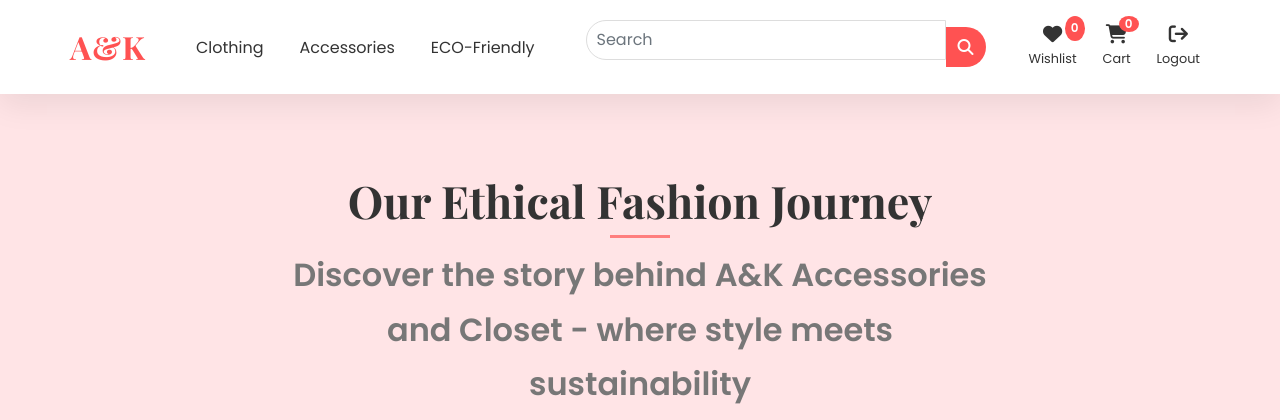
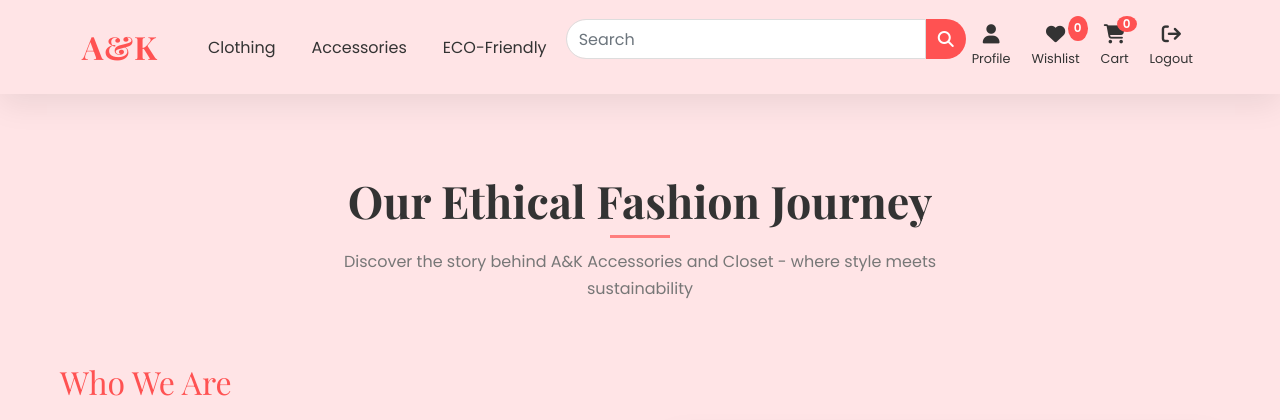
Before and after one commit to thapakabita852/FYP_EcommerceWebsite, a Django app: template templates/products/about_us.html in a window 1280 px wide. Shown: the top 420 px of the page. Run offline with Django 3.2, Linux system fonts and the light colour scheme; the template is opened without the code that fills it, so the values that code supplies are empty; some libraries are stand-ins or nearby versions.

Commit message:
make some changes in design

```diff
--- a/templates/products/about_us.html
+++ b/templates/products/about_us.html
@@ -5,7 +5,6 @@
     <meta name="viewport" content="width=device-width, initial-scale=1.0" />
     <title>About Us - A&K Accessories And Closet</title>
     <link rel="stylesheet" href="{% static 'css/bootstrap.min.css' %}" />
-    <link rel="stylesheet" href="{% static 'css/dash-style.css' %}" />
     <link rel="stylesheet" href="https://cdnjs.cloudflare.com/ajax/libs/font-awesome/6.4.0/css/all.min.css" />
     <link href="https://fonts.googleapis.com/css2?family=Playfair+Display:wght@400;700&family=Poppins:wght@300;400;600&display=swap" rel="stylesheet">
     <style>
@@ -35,12 +34,12 @@
         color: var(--dark-text);
       }
 
-      /* Navbar styling - matching dash-style */
             .navbar {
-        background-color: var(--card-bg);
+        background-color: #ffe4e6;
         box-shadow: var(--shadow);
         padding: 15px 0;
       }
+
 
       .navbar-brand {
         font-family: 'Playfair Display', serif;
@@ -80,8 +79,8 @@
         display: flex;
         flex-direction: column;
         align-items: center;
-        font-size: 0.9rem;
-        margin: 0 10px;
+        font-size: 1.5rem;
+        margin: 5px;
         transition: var(--transition);
       }
 
@@ -488,9 +487,15 @@
     <div class="d-flex align-items-center">
       <a class="navbar-brand" href="{% url 'accounts:dashboard' %}">A&K</a>
       <ul class="navbar-nav ms-3">
-              <li class="nav-item"><a class="nav-link" href="{% url 'products:clothing' %}?category=clothing">Clothing</a></li>
-              <li class="nav-item"><a class="nav-link" href="{% url 'products:accessories' %}?category=accessories">Accessories</a></li>
-              <li class="nav-item"><a class="nav-link" href="{% url 'products:eco_friendly' %}?category=eco_friendly">ECO-Friendly</a></li>
+        <li class="nav-item">
+          <a class="nav-link" href="{% url 'products:clothing' %}?category=clothing">Clothing</a>
+        </li>
+        <li class="nav-item">
+          <a class="nav-link" href="{% url 'products:accessories' %}?category=accessories">Accessories</a>
+        </li>
+        <li class="nav-item">
+          <a class="nav-link" href="{% url 'products:eco_friendly' %}?category=eco_friendly">ECO-Friendly</a>
+        </li>
       </ul>
     </div>
 
@@ -512,6 +517,13 @@
         </button>
       </form>
     </div>
+
+    <!-- Right Section: Icons -->
+    <div class="d-flex align-items-center">
+      <a href="{% url 'accounts:profile' %}" class="nav-icon-link me-3">
+        <i class="fa fa-user"></i>
+        <span class="icon-text">Profile</span>
+      </a>
       <a href="{% if user.is_authenticated %}{% url 'wishlist:view_wishlist' %}{% else %}javascript:void(0);{% endif %}"
          class="nav-icon-link me-3 {% if not user.is_authenticated %}requires-login{% endif %}"
          id="wishlist-link">
```
Lines whose indentation alone changed are shown as unchanged.
